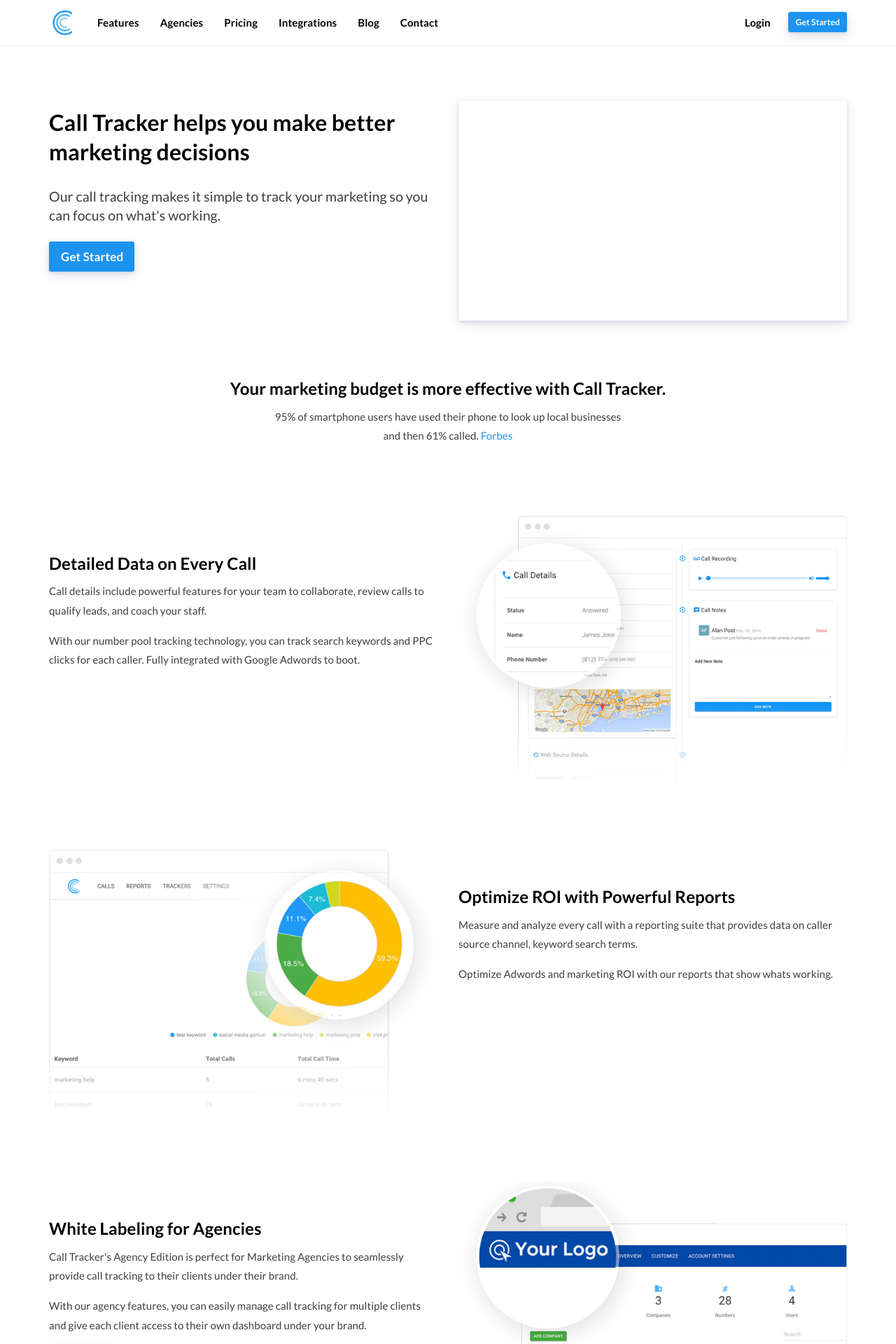
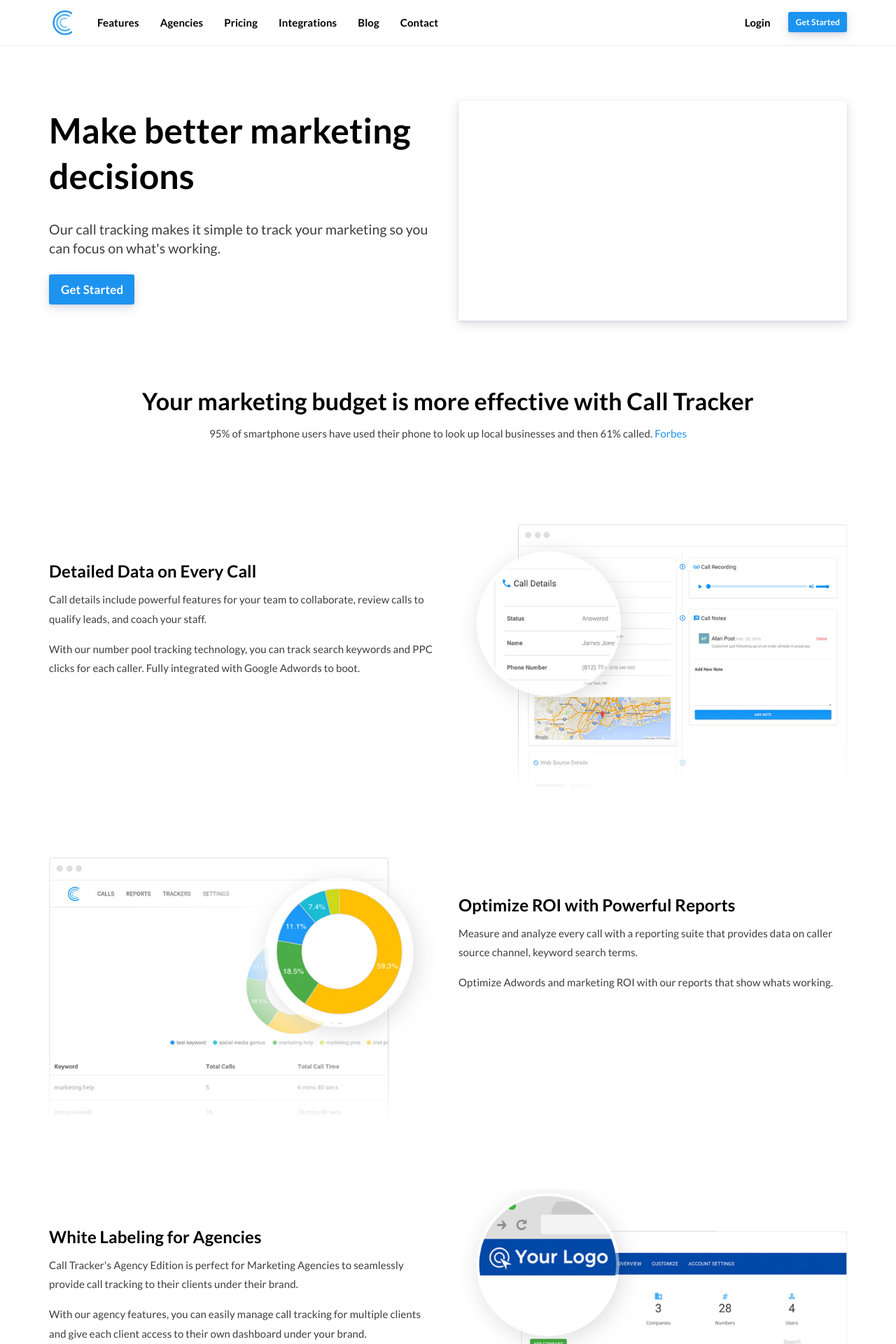
Before and after one commit to sumonst21/calltrackerio-site, a Jekyll site: the page built from index.html, in a window 1280 px wide. Shown: the top 1920 px of the page at 70% size. Built offline with Jekyll 4.4.1, drawn with Linux system fonts in a browser that asks for light colours; a script that is not in the unit is left out.

Commit message:
refine styles and content

```diff
--- a/_includes/features-section.html
+++ b/_includes/features-section.html
@@ -2,7 +2,7 @@
 	<div class="container">
 		<div class="row p-t-30 p-b-30">
 			<div class="col-md-8 col-md-offset-2">
-				<h5 class="text-center m-40">Every account comes with these great features</h5>
+				<h4 class="text-center m-40">Every account comes with these great features</h4>
 				<div class="row m-t-30">
 					<div class="col-md-6">
 						<ul class="list-unstyled features-list">
--- a/css/style.scss
+++ b/css/style.scss
@@ -230,28 +230,21 @@ ul.lead i {
  * Hero Styles
  * --------------------------------------------- */
 .hero {
-  //background: $brand-primary url('/images/skin/bg_banner-min.jpg') no-repeat center center;
-  // -webkit-background-size: cover;
-  // -moz-background-size: cover;
-  // -o-background-size: cover;
-  // background-size: cover;
-  // max-height: 850px;
+    .heading {
+        font-size: 50px;
     }
-
-.hero nav {
+    nav {
         background: rgba(0, 156, 255, 0.53);
         border-bottom: 1px solid rgba(16, 125, 213, 0.77);
     }
-.hero .navbar-nav>li>a:hover {
+    .navbar-nav>li>a:hover {
         background: none repeat scroll 0 0 transparent;
         box-shadow: 0 -1px 0 0 #fff inset;
     }
-.hero p {
-
-}
-.hero .navbar-nav > li > a {
+    .navbar-nav > li > a {
         text-transform: uppercase;
         color: #fff;
+    }
 }
 .hero-screenshot {
   width: 80%;
--- a/index.html
+++ b/index.html
@@ -12,11 +12,11 @@ image: "/images/skin/hero-screenshot.png"
 </style>
 <div class="">
 {% include header.html %}
-<section>
+<section class="hero">
 	<div class="container">
 		<div class="row p-b-10 m-t-40">
 			<div class="col-md-6 m-t-20">
-				<h1 class="heading-hero m-t-30">{{ site.name }} helps you make better marketing decisions</h1>
+				<h1 class="heading m-t-30">Make better marketing decisions</h1>
 				<p class="lead m-t-30">Our call tracking makes it simple to track your marketing so you can focus on what's working.</p>
                 <a href="https://app.calltracker.io/signup/" class="btn btn-lg btn-primary">Get Started</a>
             </div>
@@ -35,10 +35,9 @@ image: "/images/skin/hero-screenshot.png"
 <section>
 	<div class="container">
 		<div class="row m-t-60">
-			<div class="col-md-8 col-md-offset-2 text-center">
-				<h4 class="text-center">Your marketing budget is more effective with {{ site.name }}.</h4>
-				<p style="max-width: 500px;margin: auto;
-                ">95% of smartphone users have used their phone to look up local businesses and then 61% called. <a href="http://www.forbes.com/sites/cherylsnappconner/2013/11/12/fifty-essential-mobile-marketing-facts/" target="_blank">Forbes</a></p>
+			<div class="col-md-10 col-md-offset-1 text-center">
+				<h3 class="text-center">Your marketing budget is more effective with {{ site.name }}</h3>
+				<p>95% of smartphone users have used their phone to look up local businesses and then 61% called. <a href="http://www.forbes.com/sites/cherylsnappconner/2013/11/12/fifty-essential-mobile-marketing-facts/" target="_blank">Forbes</a></p>
 			</div>
 		</div>
 	</div>
@@ -90,7 +89,7 @@ image: "/images/skin/hero-screenshot.png"
 	<div class="container">
 		<div class="row m-t-100 m-b-100">
 			<div class="col-md-8 col-md-offset-2 text-center how-it-works">
-				<h5>How It Works</h5>
+				<h4>How It Works</h4>
 				<p>With {{ site.name }}'s easy to use call tracking, you're able to track calls across all of your advertising channels so you can know what works and optimize your ROI.</p>
 				<img class="img-responsive m-t-60" src="images/skin/graphic.png" alt="{{ site.name }} how it works">
 				<p class="help-text pull-right text-right">Get call analytics, recording, and notifications.</p>
@@ -106,7 +105,7 @@ image: "/images/skin/hero-screenshot.png"
 			<div class="col-md-12">
 				<div class="row">
 				<div class="col-md-12 text-center">
-					<h5>Integrations With Your Favorite Tools</h5>
+					<h4>Integrations With Your Favorite Tools</h4>
 				</div>
 				</div>
 				<div class="row">
```
Also changed, not shown: _includes/pricing-section.html (line endings or trailing spaces). Lines whose indentation alone changed are shown as unchanged.
